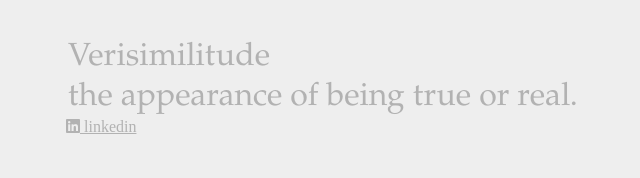
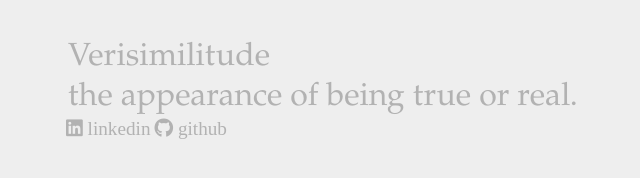
Before and after one commit to kylegilber/vocabulearny, a website built with Parcel: page src/index.html in a window 1280 px wide. Shown: the full height of the page, 62-702 px from the left. Built offline with nearby package versions, Linux system fonts and the light colour scheme.

Commit message:
Add github icon
Add the github icon and link it to the github repository containing this project. Remove underlines from links.

```diff
--- a/src/index.html
+++ b/src/index.html
@@ -41,6 +41,9 @@
         <a class="linkedin icon"
         href="https://www.linkedin.com/in/kylegilbertpsu/">
          linkedin</a>
+         <a class="github icon"
+         href="https://github.com/kylegilber/vocabulearny">
+         github</a>
     </div>
 </body>
 
--- a/src/sass/index.scss
+++ b/src/sass/index.scss
@@ -44,6 +44,8 @@ input {
 
 .icon {
     color: #B2B2B2;
+    text-decoration: none;
+    font-size: 1.2rem;
 
     &:hover {
         color: #444;
@@ -65,4 +67,8 @@ input {
     .linkedin::before {
         content: '\f08c';
     }
+
+    .github::before {
+        content: '\f09b'
+    }
 }
```
Also changed, not shown: dist/index.html, 2 other files.
